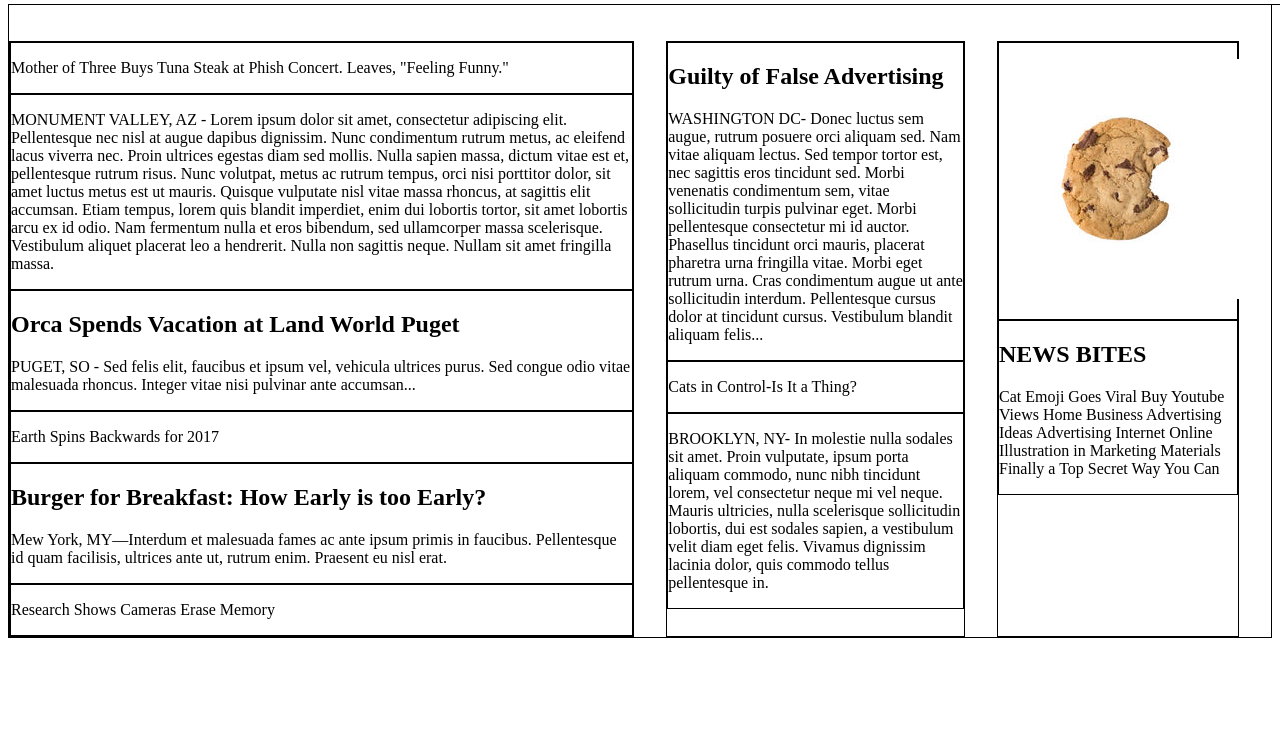
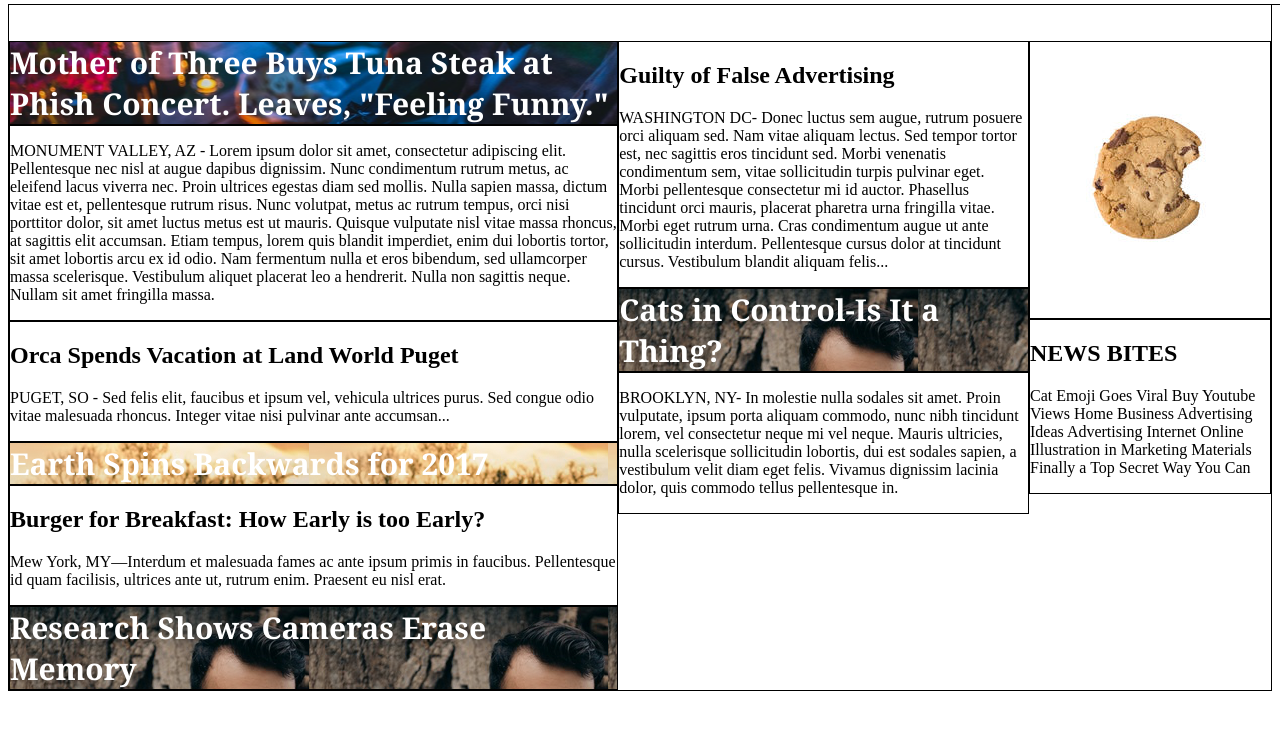
Before and after one commit to MCMEDIAPRO/mytimes, a plain HTML site: page index.html in a window 1280 px wide. Shown: the part 84-814 px from the top of the page. Drawn offline with Linux system fonts and the light colour scheme.

Commit message:
pictures done

```diff
--- a/index.html
+++ b/index.html
@@ -25,8 +25,9 @@
   <div class="container">
       <div class="large-column">
         <div class="image-content">
-          <p>Mother of Three Buys Tuna Steak at Phish Concert. Leaves, "Feeling Funny."</p>
-        </div><!-- "End of Headline" -->
+          <span>Mother of Three Buys Tuna Steak at Phish Concert. Leaves, "Feeling Funny."
+          </span>
+        </div><!-- "End of Image Content" -->
         <div class="monument">
           <p>MONUMENT VALLEY, AZ - Lorem ipsum dolor sit amet, consectetur adipiscing elit. Pellentesque nec nisl at augue dapibus dignissim. Nunc condimentum rutrum metus, ac eleifend lacus viverra nec. Proin ultrices egestas diam sed mollis. Nulla sapien massa, dictum vitae est et, pellentesque rutrum risus. Nunc volutpat, metus ac rutrum tempus, orci nisi porttitor dolor, sit amet luctus metus est ut mauris. Quisque vulputate nisl vitae massa rhoncus, at sagittis elit accumsan. Etiam tempus, lorem quis blandit imperdiet, enim dui lobortis tortor, sit amet lobortis arcu ex id odio. Nam fermentum nulla et eros bibendum, sed ullamcorper massa scelerisque. Vestibulum aliquet placerat leo a hendrerit. Nulla non sagittis neque. Nullam sit amet fringilla massa.
           </p>
@@ -36,16 +37,16 @@
             <p>PUGET, SO - Sed felis elit, faucibus et ipsum vel, vehicula ultrices purus. Sed congue odio vitae malesuada rhoncus. Integer vitae nisi pulvinar ante accumsan...
             </p>
         </div><!-- "End of Orca" -->
-        <div class="fall">
-          <p>Earth Spins Backwards for 2017</p>
+        <div class="image-fall">
+          <span>Earth Spins Backwards for 2017</span>
         </div><!-- "End of Fall" -->
         <div class="burger">
           <h2>Burger for Breakfast: How Early is too Early?</h2>
             <p>Mew York, MY—Interdum et malesuada fames ac ante ipsum primis in faucibus. Pellentesque id quam facilisis, ultrices ante ut, rutrum enim. Praesent eu nisl erat.
             </p>
        </div><!-- "End of Burger" -->
-       <div class="cameras">
-         <p>Research Shows Cameras Erase Memory</p>
+       <div class="camera-image">
+         <span>Research Shows Cameras Erase Memory</span>
       </div><!-- "End of Cameras" -->
       </div><!-- "End of large-column" -->
       <div class="medium-column">
@@ -54,8 +55,8 @@
             <p>WASHINGTON DC- Donec luctus sem augue, rutrum posuere orci aliquam sed. Nam vitae aliquam lectus. Sed tempor tortor est, nec sagittis eros tincidunt sed. Morbi venenatis condimentum sem, vitae sollicitudin turpis pulvinar eget. Morbi pellentesque consectetur mi id auctor. Phasellus tincidunt orci mauris, placerat pharetra urna fringilla vitae. Morbi eget rutrum urna. Cras condimentum augue ut ante sollicitudin interdum. Pellentesque cursus dolor at tincidunt cursus. Vestibulum blandit aliquam felis...
             </p>
        </div><!-- "End of FBI" -->
-       <div class="cats">
-         <p>Cats in Control-Is It a Thing?</p>
+       <div class="cat-image">
+         <span>Cats in Control-Is It a Thing?</span>
        </div><!-- "End of Cats" -->
        <div class="brooklyn">
          <p>BROOKLYN, NY- In molestie nulla sodales sit amet. Proin vulputate, ipsum porta aliquam commodo, nunc nibh tincidunt lorem, vel consectetur neque mi vel neque. Mauris ultricies, nulla scelerisque sollicitudin lobortis, dui est sodales sapien, a vestibulum velit diam eget felis. Vivamus dignissim lacinia dolor, quis commodo tellus pellentesque in.
--- a/ressources/css/style.css
+++ b/ressources/css/style.css
@@ -43,7 +43,7 @@ body .container {
   border: 1px solid black;
   justify-content: space-around;
 }
-.large-column {
+.container large-column {
   display: flex;
   flex-direction: column;
   width: 630px;
@@ -52,7 +52,14 @@ body .container {
 }
 .image-content {
   display: block;
+  background-image: url("../img/img-story-main.png");
   border: 1px solid black;
+}
+.image-content span {
+  font-family: Georgia;
+  font-weight: bold;
+  font-size: 30px;
+  color: white;
 }
 .monument {
   display: block;
@@ -62,19 +69,33 @@ body .container {
   display: block;
   border: 1px solid black;
 }
-.fall {
+.image-fall {
   display: block;
+  background-image: url("../img/img-story-2.png");
   border: 1px solid black;
+}
+.image-fall span {
+  font-family: Georgia;
+  font-weight: bold;
+  font-size: 30px;
+  color: white;
 }
 .burger {
   display: block;
   border: 1px solid black;
 }
-.cameras {
+.camera-image {
   display: block;
+  background-image: url("../img/img-story-3.png");
   border: 1px solid black;
 }
-.medium-column {
+.camera-image span {
+  font-family: Georgia;
+  font-weight: bold;
+  font-size: 30px;
+  color: white;
+}
+.container medium-column {
   display: flex;
   flex-direction: column;
   width: 300px;
@@ -85,15 +106,22 @@ body .container {
   display: block;
   border: 1px solid black;
 }
-.cats {
+.cat-image {
   display: block;
+  background-image: url("../img/img-story-3.png");
   border: 1px solid black;
+}
+.cat-image span {
+  font-family: Georgia;
+  font-weight: bold;
+  font-size: 30px;
+  color: white;
 }
 .brooklyn {
   display: block;
   border: 1px solid black;
 }
-.small-column {
+.container small-column {
   display: flex;
   flex-direction: column;
   width: 240px;
```
